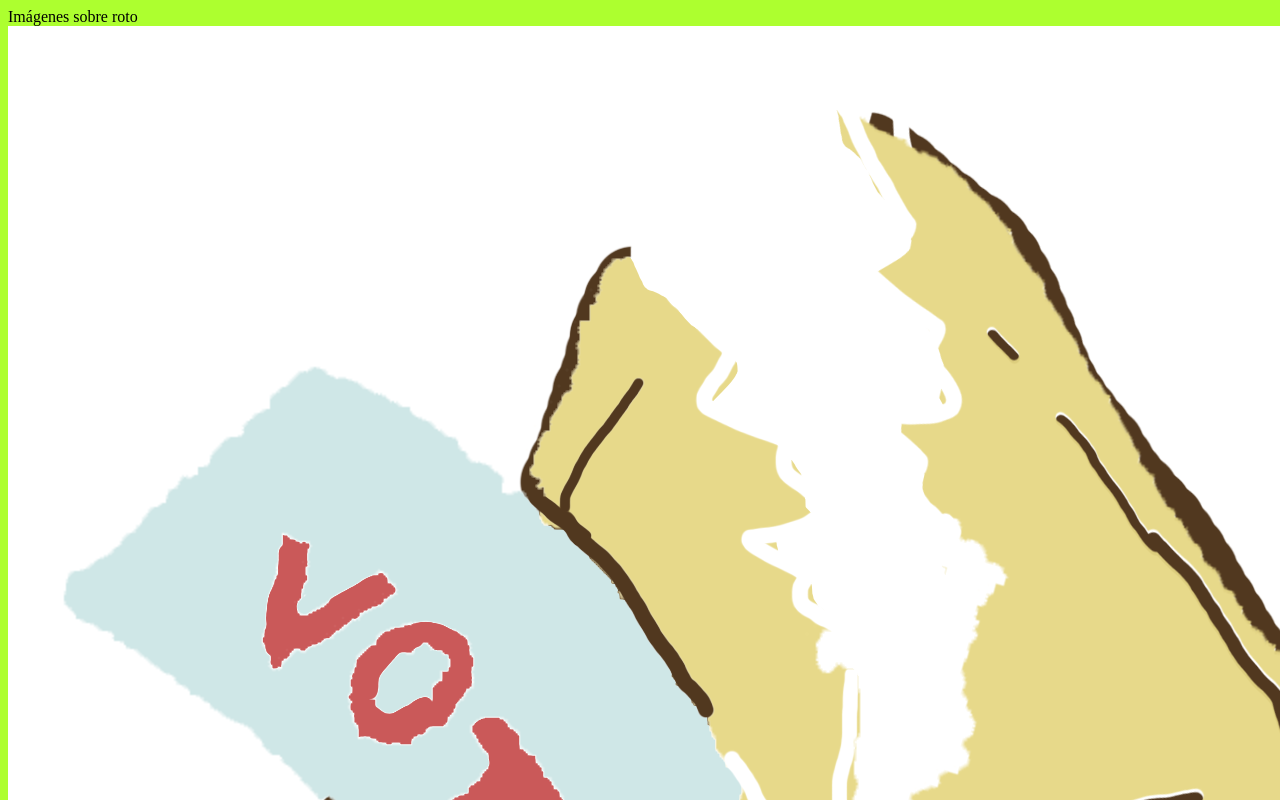
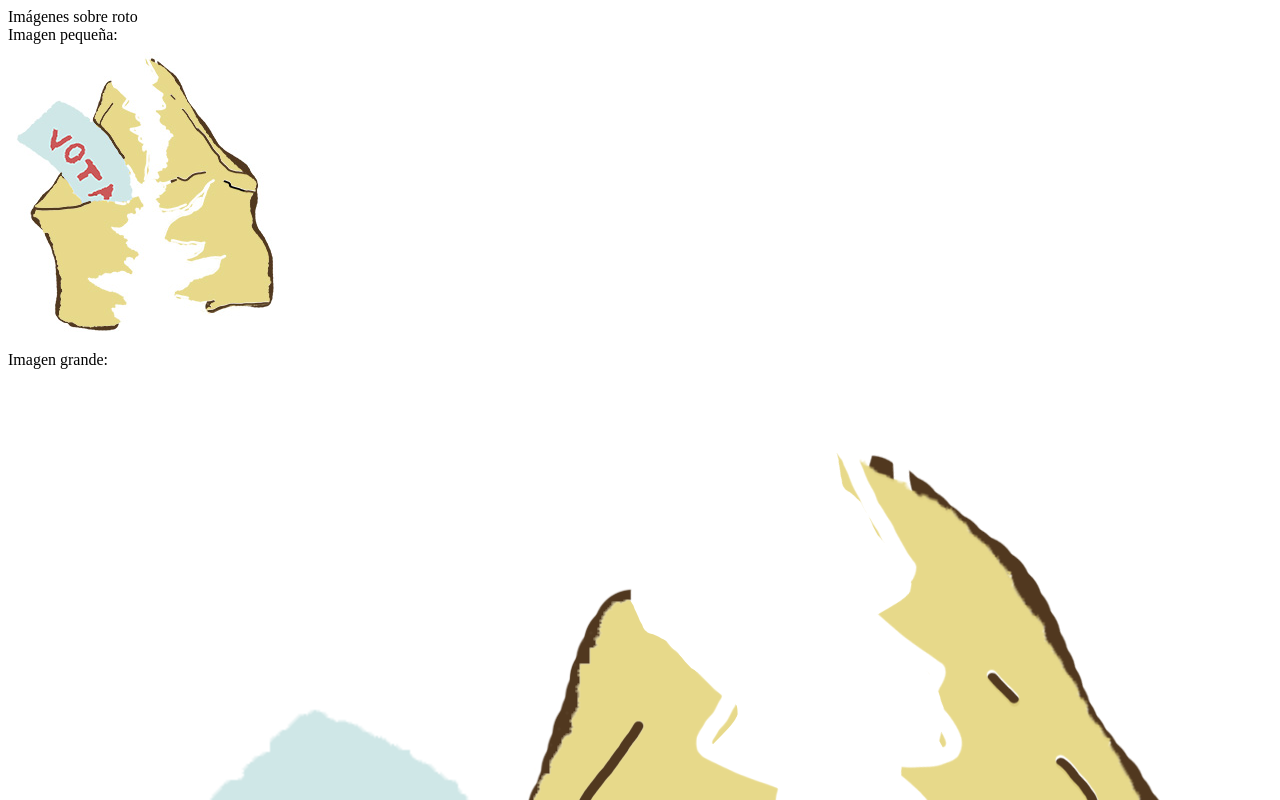
Before and after one commit to mambon5/abstencionisme, a plain HTML site: page index.html in a window 1280 px wide. Shown: the top 800 px of the page. Drawn offline with Linux system fonts and the light colour scheme.

Commit message:
Add files via upload

```diff
--- a/index.html
+++ b/index.html
@@ -12,7 +12,7 @@
 
 <style>
 body {
-    background-color:greenyellow
+    background-color:white
     }
 #salist {
     position: relative;
@@ -51,10 +51,13 @@ body {
 }
 </style>
 
-<h>Imágenes sobre roto</h>
+<h>Imágenes sobre roto</h> <br>
+ <h>Imagen pequeña:</h><br>
+  <img src="novotes_peque.jpg" alt="Imagen pequeña">
+  <br>
+<h>Imagen grande:</h>
+ <img src="novotes.png" alt="Imagen grande">
 
- <img src="novotes.png" alt="Imagen grande">
-  <img src="novotes_peque.jpg" alt="Imagen pequeña">
 
 </body>
 </html>
```
